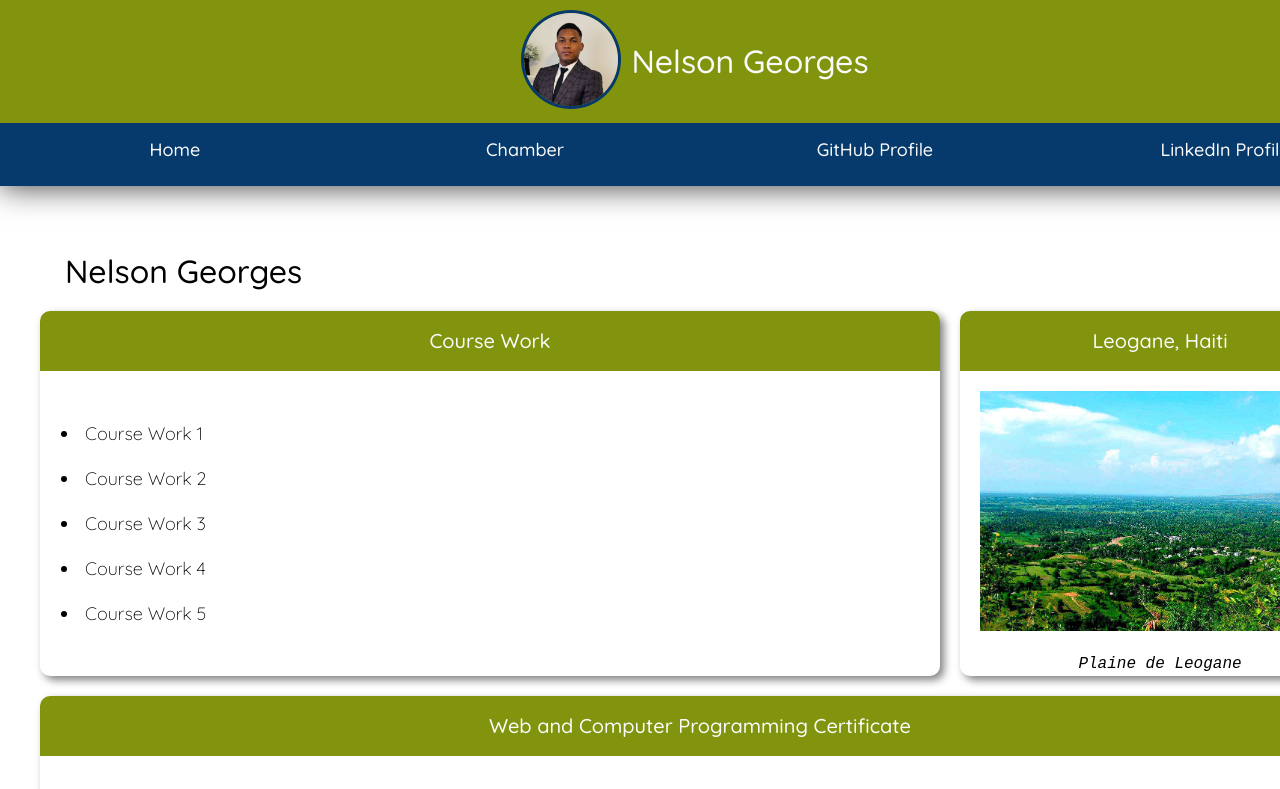
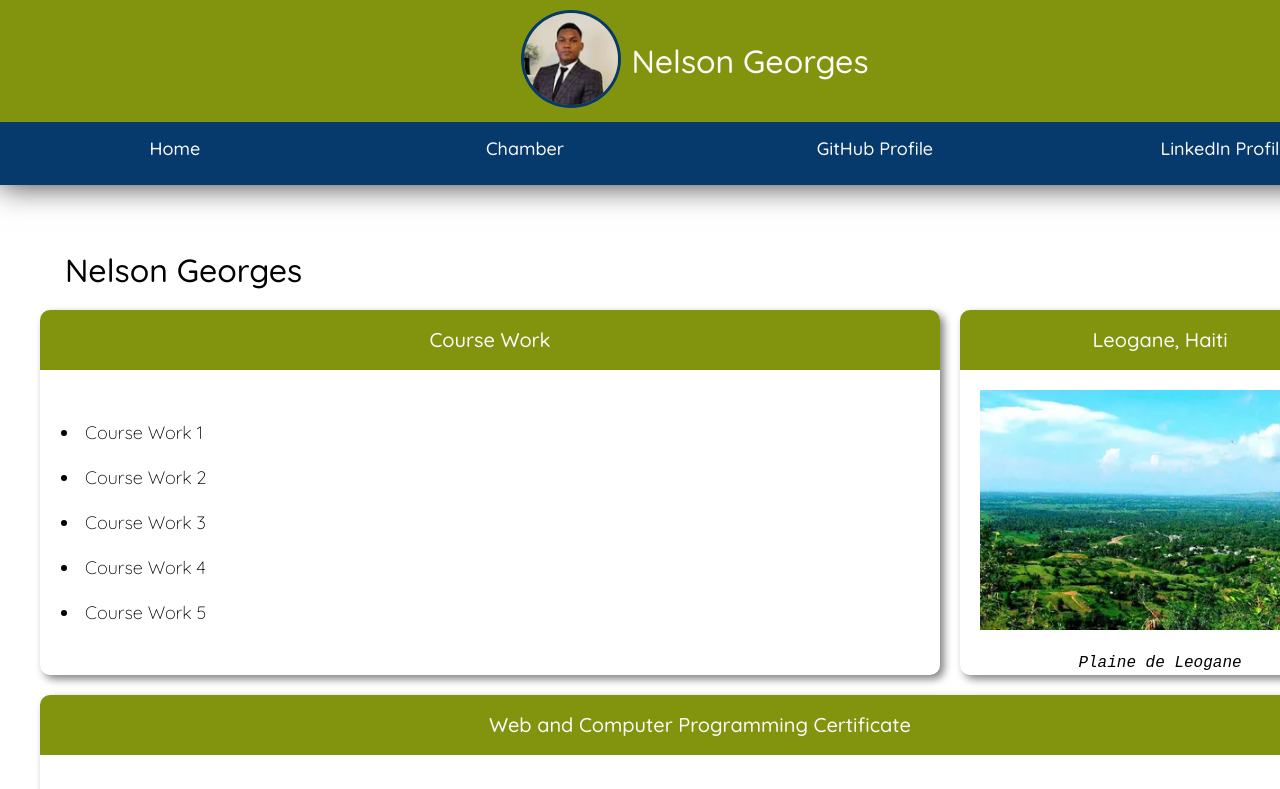
Before and after one commit to georson00/wdd231, a plain HTML site: page index.html in a window 1280 px wide. Shown: the top 789 px of the page. Drawn offline with Linux system fonts and the light colour scheme.

Commit message:
fixing errors

```diff
--- a/index.html
+++ b/index.html
@@ -21,7 +21,7 @@
     <header>
 
         <div class="profile">
-            <a href="index.html"><img src="images/myphoto.jpg" alt="Profile picture of Nelson Georges"></a>
+            <a href="index.html"><img src="images/myphoto.webp" alt="Profile picture of Nelson Georges"></a>
             <h1><a href="index.html">Nelson Georges</a></h1>
         </div>
         <!-- Hamburger Menu Icon -->
@@ -68,7 +68,7 @@
         <section class="cards two">
             <h2>Leogane, Haiti</h2>
             <figure>
-                <img src="images/leogane.jpg" alt="" width="400">
+                <img src="images/leogane.webp" alt="" width="400">
                 <figcaption> Plaine de Leogane</figcaption>
             </figure>
 
```
Also changed, not shown: images/haiti.png, images/leogane.jpg (deleted), images/leogane.webp (added), images/myphoto.jpg (deleted), images/myphoto.webp (added).
